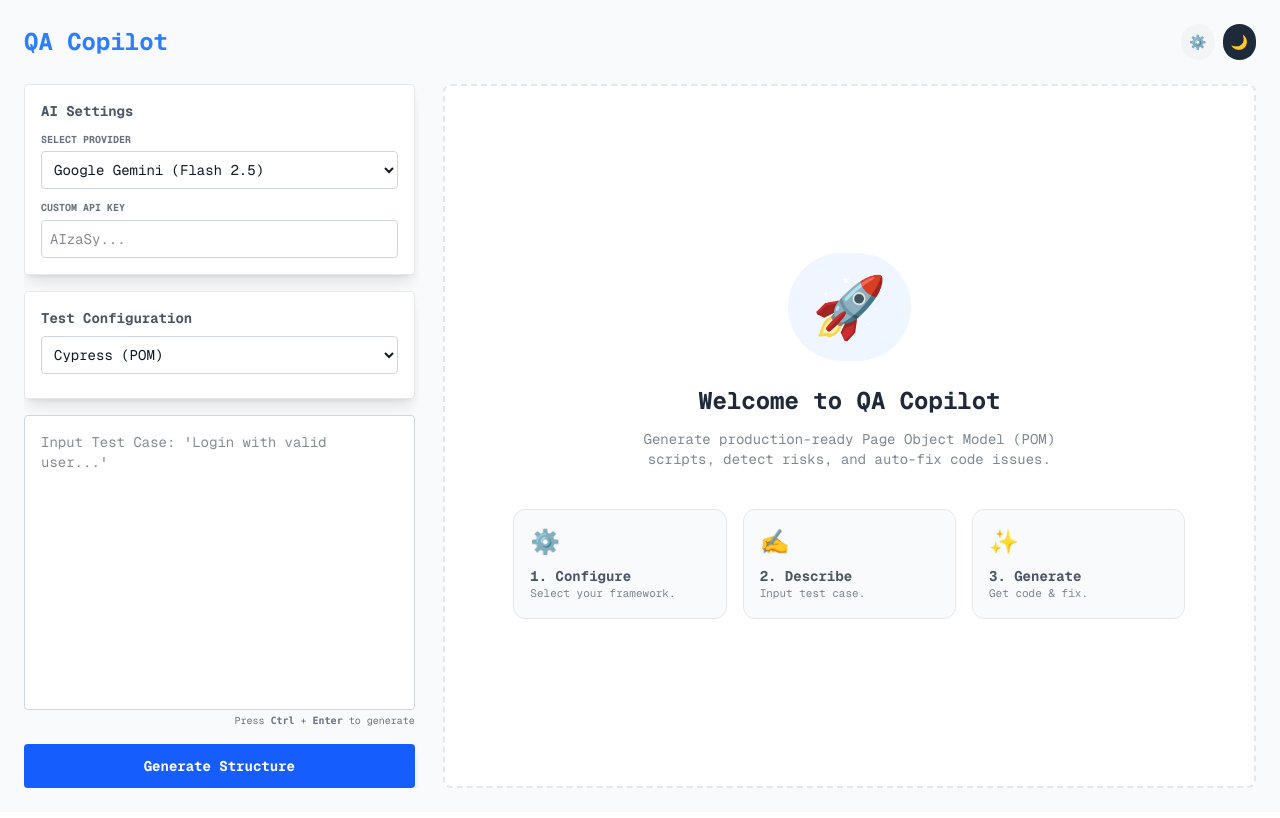
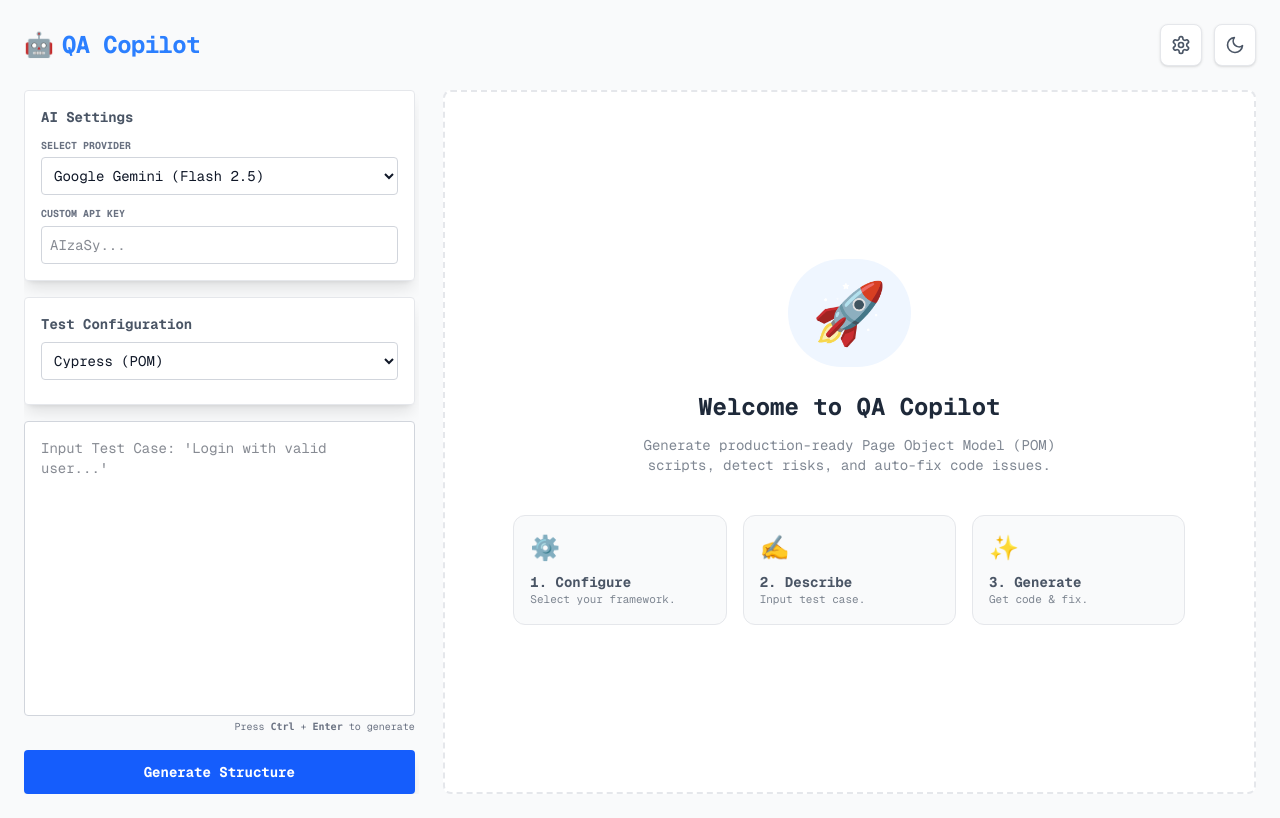
Before and after one commit to archndrx/qa-ai-test-gen, a Next.js app: page / in a window 1280 px wide. Built offline with nearby package versions, Linux system fonts and the light colour scheme.

Commit message:
improvement - change header icon

```diff
--- a/app/components/Header.tsx
+++ b/app/components/Header.tsx
@@ -1,28 +1,96 @@
+import React from 'react';
+
 interface HeaderProps {
   isDarkMode: boolean;
   toggleTheme: () => void;
   openSettings: () => void;
 }
 
-export const Header: React.FC<HeaderProps> = ({ isDarkMode, toggleTheme, openSettings }) => (
+export const Header: React.FC<HeaderProps> = ({ isDarkMode, toggleTheme, openSettings }) => {
+  // Common button classes
+  const btnClass = `p-2.5 rounded-lg border transition-all duration-200 flex items-center justify-center shadow-sm hover:shadow-md ${
+    isDarkMode
+      ? "bg-gray-800 border-gray-700 text-gray-400 hover:text-white hover:bg-gray-700"
+      : "bg-white border-gray-200 text-gray-600 hover:text-blue-600 hover:border-blue-300"
+  }`;
+
+  return (
     <div className="flex justify-between items-center mb-6">
-    <h1 className="text-2xl font-bold text-center text-blue-500">QA Copilot</h1>
+      <div className="flex items-center gap-2">
+        {/* Logo Icon (Optional Decor) */}
+        <span className="text-2xl">🤖</span>
+        <h1 className="text-2xl font-bold tracking-tight text-blue-500">
+          QA Copilot
+        </h1>
+      </div>
 
-    <div className="flex gap-2">
+      <div className="flex gap-3">
+        {/* SETTINGS BUTTON (Updated to SVG) */}
         <button
           onClick={openSettings}
-        className={`p-2 rounded-full transition ${isDarkMode ? "bg-gray-800 text-gray-300 hover:bg-gray-700" : "bg-gray-100 text-gray-600 hover:bg-gray-200"}`}
+          className={btnClass}
           title="Global Preferences"
+          aria-label="Settings"
         >
-        ⚙️
+          <svg
+            xmlns="http://www.w3.org/2000/svg"
+            width="20"
+            height="20"
+            viewBox="0 0 24 24"
+            fill="none"
+            stroke="currentColor"
+            strokeWidth="2"
+            strokeLinecap="round"
+            strokeLinejoin="round"
+          >
+            <path d="M12.22 2h-.44a2 2 0 0 0-2 2v.18a2 2 0 0 1-1 1.73l-.43.25a2 2 0 0 1-2 0l-.15-.08a2 2 0 0 0-2.73.73l-.22.38a2 2 0 0 0 .73 2.73l.15.1a2 2 0 0 1 1 1.72v.51a2 2 0 0 1-1 1.74l-.15.09a2 2 0 0 0-.73 2.73l.22.38a2 2 0 0 0 2.73.73l.15-.08a2 2 0 0 1 2 0l.43.25a2 2 0 0 1 1 1.73V20a2 2 0 0 0 2 2h.44a2 2 0 0 0 2-2v-.18a2 2 0 0 1 1-1.73l.43-.25a2 2 0 0 1 2 0l.15.08a2 2 0 0 0 2.73-.73l.22-.39a2 2 0 0 0-.73-2.73l-.15-.1a2 2 0 0 1-1-1.72v-.51a2 2 0 0 1 1-1.74l.15-.09a2 2 0 0 0 .73-2.73l-.22-.38a2 2 0 0 0-2.73-.73l-.15.08a2 2 0 0 1-2 0l-.43-.25a2 2 0 0 1-1-1.73V4a2 2 0 0 0-2-2z" />
+            <circle cx="12" cy="12" r="3" />
+          </svg>
         </button>
 
+        {/* THEME TOGGLE BUTTON (Updated to match style) */}
         <button
           onClick={toggleTheme}
-        className={`p-2 rounded-full transition ${isDarkMode ? "bg-yellow-400 text-black" : "bg-gray-800 text-white"}`}
+          className={btnClass}
+          title={isDarkMode ? "Switch to Light Mode" : "Switch to Dark Mode"}
+          aria-label="Toggle Theme"
         >
-        {isDarkMode ? "☀️" : "🌙"}
+          {isDarkMode ? (
+            // Sun Icon
+            <svg
+              xmlns="http://www.w3.org/2000/svg"
+              width="20"
+              height="20"
+              viewBox="0 0 24 24"
+              fill="none"
+              stroke="currentColor"
+              strokeWidth="2"
+              strokeLinecap="round"
+              strokeLinejoin="round"
+              className="text-yellow-400"
+            >
+              <circle cx="12" cy="12" r="5" />
+              <path d="M12 1v2M12 21v2M4.22 4.22l1.42 1.42M18.36 18.36l1.42 1.42M1 12h2M21 12h2M4.22 19.78l1.42-1.42M18.36 5.64l1.42-1.42" />
+            </svg>
+          ) : (
+            // Moon Icon
+            <svg
+              xmlns="http://www.w3.org/2000/svg"
+              width="20"
+              height="20"
+              viewBox="0 0 24 24"
+              fill="none"
+              stroke="currentColor"
+              strokeWidth="2"
+              strokeLinecap="round"
+              strokeLinejoin="round"
+              className="text-gray-600"
+            >
+              <path d="M21 12.79A9 9 0 1 1 11.21 3 7 7 0 0 0 21 12.79z" />
+            </svg>
+          )}
         </button>
       </div>
     </div>
   );
+};
```
Lines whose indentation alone changed are shown as unchanged.
